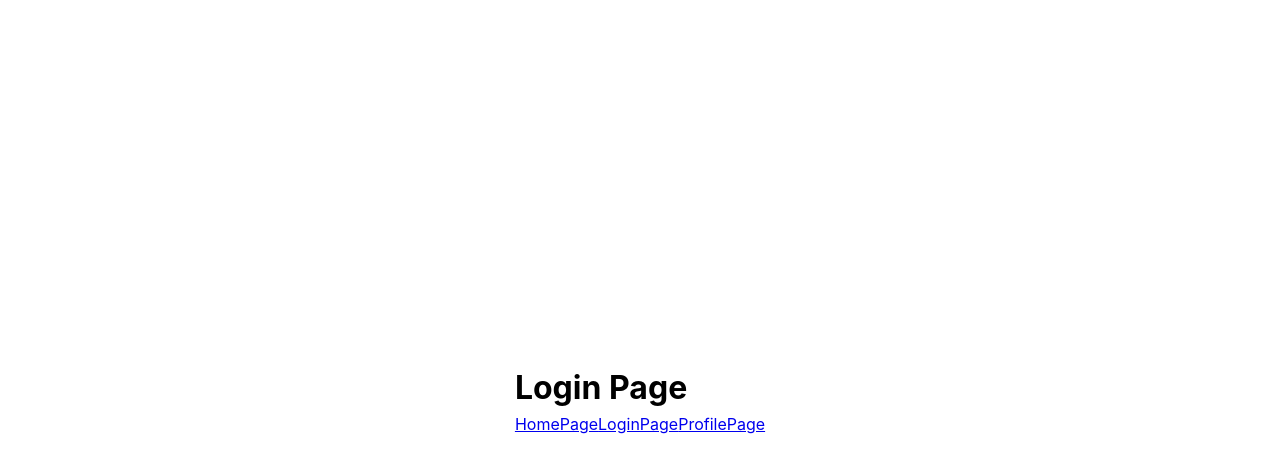
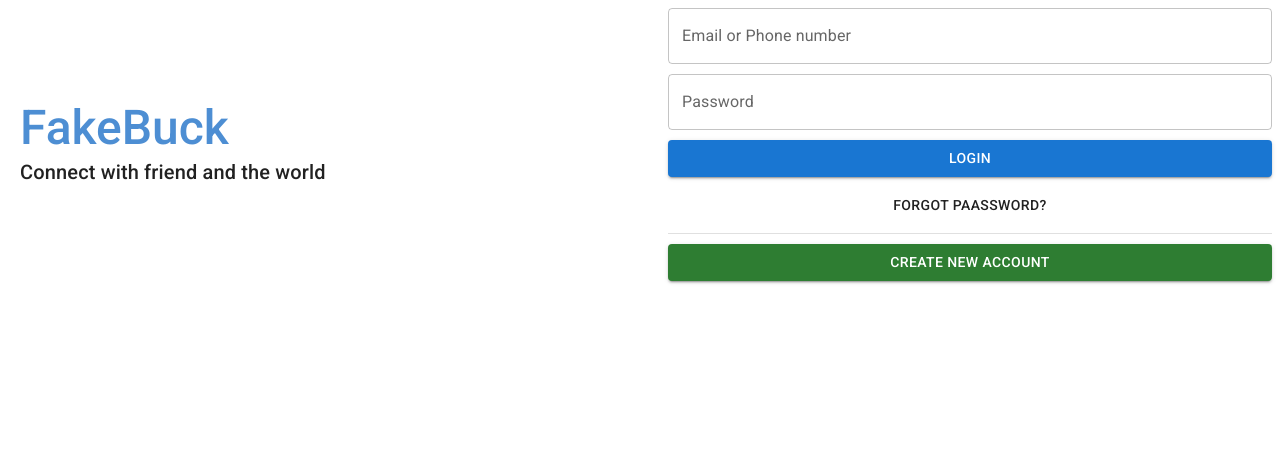
Before and after one commit to fhonthip1905/react-social-app, a React (Vite) app: page /login in a window 1280 px wide. Shown: the top 472 px of the page. Built offline with nearby package versions, Linux system fonts and the light colour scheme; no server answers.

Commit message:
UI-login-page

```diff
--- a/src/App.jsx
+++ b/src/App.jsx
@@ -2,6 +2,7 @@ import Router from './routes/Router';
 import PostContextProvider from './context/PostContext';
 import AuthenContextProvider from './context/AuthenContext';
 import ThemeContextProvider from './context/ThemeContext';
+import { CssBaseline } from '@mui/material';
 
 function App() {
 
@@ -9,7 +10,9 @@ function App() {
     <ThemeContextProvider>
       <AuthenContextProvider>
         <PostContextProvider>
-          <Router />
+          <CssBaseline>
+            <Router />
+          </CssBaseline>
         </PostContextProvider>
       </AuthenContextProvider>
     </ThemeContextProvider>
--- a/src/context/PostContext.jsx
+++ b/src/context/PostContext.jsx
@@ -1,5 +1,5 @@
 /* eslint-disable react/prop-types */
-import { createContext,useEffect,useState } from "react";
+import { createContext, useEffect, useState } from "react";
 import *as postAPI from '../apis/postApi';
 
 export const PostContext = createContext();
@@ -7,6 +7,7 @@ export const PostContext = createContext();
 
 export default function PostContextProvider({children}){
     const [posts, setPost] = useState([]);
+
     useEffect(() => {
         getAllPost();
     },[])
--- a/src/index.css
+++ b/src/index.css
@@ -1,4 +1,6 @@
-
+@import '@fontsource/roboto/300.css';
+@import '@fontsource/roboto/400.css';
+@import '@fontsource/roboto/500.css';
 *,
 *::before,
 *::after {
@@ -32,10 +34,10 @@ a:hover {
 
 body {
   margin: 0;
-  display: flex;
+  /* display: flex; */
   /* align-items: center; */
-  justify-content: center;
-  place-items: center;
+  /* justify-content: center;
+  place-items: center; */
   min-width: 320px;
   min-height: 100vh;
 }
--- a/src/pages/LoginPage.jsx
+++ b/src/pages/LoginPage.jsx
@@ -1,14 +1,59 @@
 // import React from 'react'
-import { Link } from "react-router-dom";
+// import { Link } from "react-router-dom";
+import { Box, Typography, Button, TextField , Divider}  from '@mui/material';
+
+
 
 function LoginPage() {
   return (
-    <div>
-    <h1>Login Page</h1>
-    <Link to='/'>HomePage</Link>
-    <Link to='/login'>LoginPage</Link>
-    <Link to='/profile'>ProfilePage</Link>
-  </div>
+  <Box
+    component='main'
+    display='flex'
+    justifyContent='space-between'
+
+  >
+        <Box
+            component='section'
+            display='flex'
+            flexDirection='column'
+            justifyContent='center'
+            p='20px'
+            flex={1}
+            //responsive
+            sx={{
+                display: { xs: 'none', sm: 'flex'}
+            }}
+            // bgcolor='yellow'
+        >
+            <Typography variant='h3' color='#4D8ED3'  fontWeight= '800' >FakeBuck</Typography>
+            <Typography variant='h6' >Connect with friend and the world</Typography>
+
+        </Box>
+        <Box
+            component='section'
+            display='flex'
+            justifyContent='space-between'
+            alignItems='center'
+            flex={1}
+
+        >
+        <Box component='form' display='flex' flex={1} flexDirection='column' gap='10px' padding='8px' bgcolor='white' borderRadius={1} >
+            <TextField type='text' variant='outlined' label='Email or Phone number' />
+            <TextField type='Password' variant='outlined' label='Password' />
+             <Button variant='contained' color='primary'>Login</Button>
+            <Button
+            variant='outline'
+            color='primary'
+            sx={{
+                fontWeight: 600,
+            }}
+            >Forgot Paassword?</Button>
+            <Divider />
+            <Button variant='contained' color='success'>Create New Account</Button>
+        </Box>
+
+        </Box>
+</Box>
   )
 }
 
```
